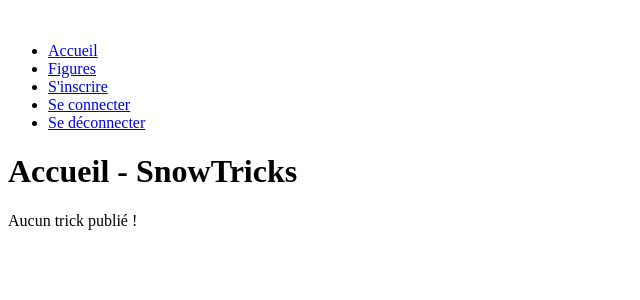
After one commit to FloryssRu/SnowTricks, a Symfony app: template templates/trick/index.html.twig in a window 1280 px wide. The commit adds this page. Shown: the top 300 px of the page, without its empty margins (0-640 px from the left). Run offline with Twig, Linux system fonts and the light colour scheme; the template is opened without the code that fills it, so the values that code supplies are empty; some libraries are stand-ins or nearby versions.

Commit message:
Create TrickController and make a simplistic navigation menu in base.html.twig

```diff
--- a/templates/base.html.twig
+++ b/templates/base.html.twig
@@ -2,7 +2,7 @@
 <html>
     <head>
         <meta charset="UTF-8">
-        <title>{% block title %}Welcome!{% endblock %}</title>
+        <title>{% block title %}{% endblock %}</title>
         {# Run `composer require symfony/webpack-encore-bundle`
            and uncomment the following Encore helpers to start using Symfony UX #}
         {% block stylesheets %}
@@ -14,6 +14,16 @@
         {% endblock %}
     </head>
     <body>
+        <nav>
+            <img src="" alt="">
+            <ul>
+                <li><a href="{{ path('app_trick_home') }}">Accueil</a></li>
+                <li><a href="#">Figures</a></li>
+                <li><a href="#">S'inscrire</a></li>
+                <li><a href="#">Se connecter</a></li>
+                <li><a href="#">Se déconnecter</a></li>
+            <ul>
+        </nav>
         {% block body %}{% endblock %}
     </body>
 </html>
--- /dev/null
+++ b/templates/trick/index.html.twig
@@ -0,0 +1,14 @@
+{% extends 'base.html.twig' %}
+
+{% block title %}Accueil{% endblock %}
+
+{% block body %}
+    <header>
+        <h1>Accueil - SnowTricks</h1>
+    </header>
+    {% for trick in tricks %}
+        <p>un trick</p>
+    {% else %}
+        <p>Aucun trick publié !</p>
+    {% endfor %}
+{% endblock %}
```
Also changed, not shown: src/Controller/TrickController.php (added, +22 -0 lines), 1 other file.
